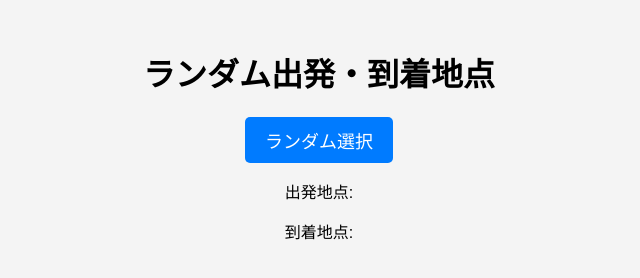
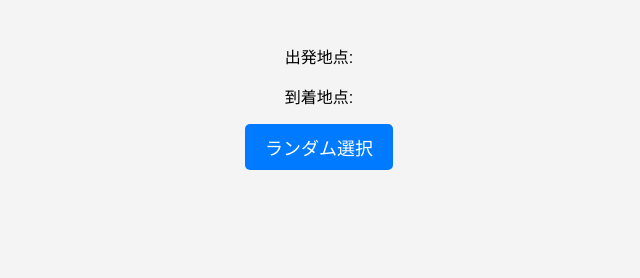
Before and after one commit to taxi-3333/taxi-location, a plain HTML site: page index.html in a window 1280 px wide. Shown: the whole page, without its empty margins (321-961 px from the left). Drawn offline with Linux system fonts and the light colour scheme.

Commit message:
Update index.html

```diff
--- a/index.html
+++ b/index.html
@@ -7,10 +7,9 @@
     <link rel="stylesheet" href="style.css">
 </head>
 <body>
-    <h1>ランダム出発・到着地点</h1>
-    <button id="randomBtn">ランダム選択</button>
     <p>出発地点: <span id="departure"></span></p>
     <p>到着地点: <span id="arrival"></span></p>
     <script src="script.js"></script>
+    <button id="randomBtn">ランダム選択</button>
 </body>
 </html>
```
